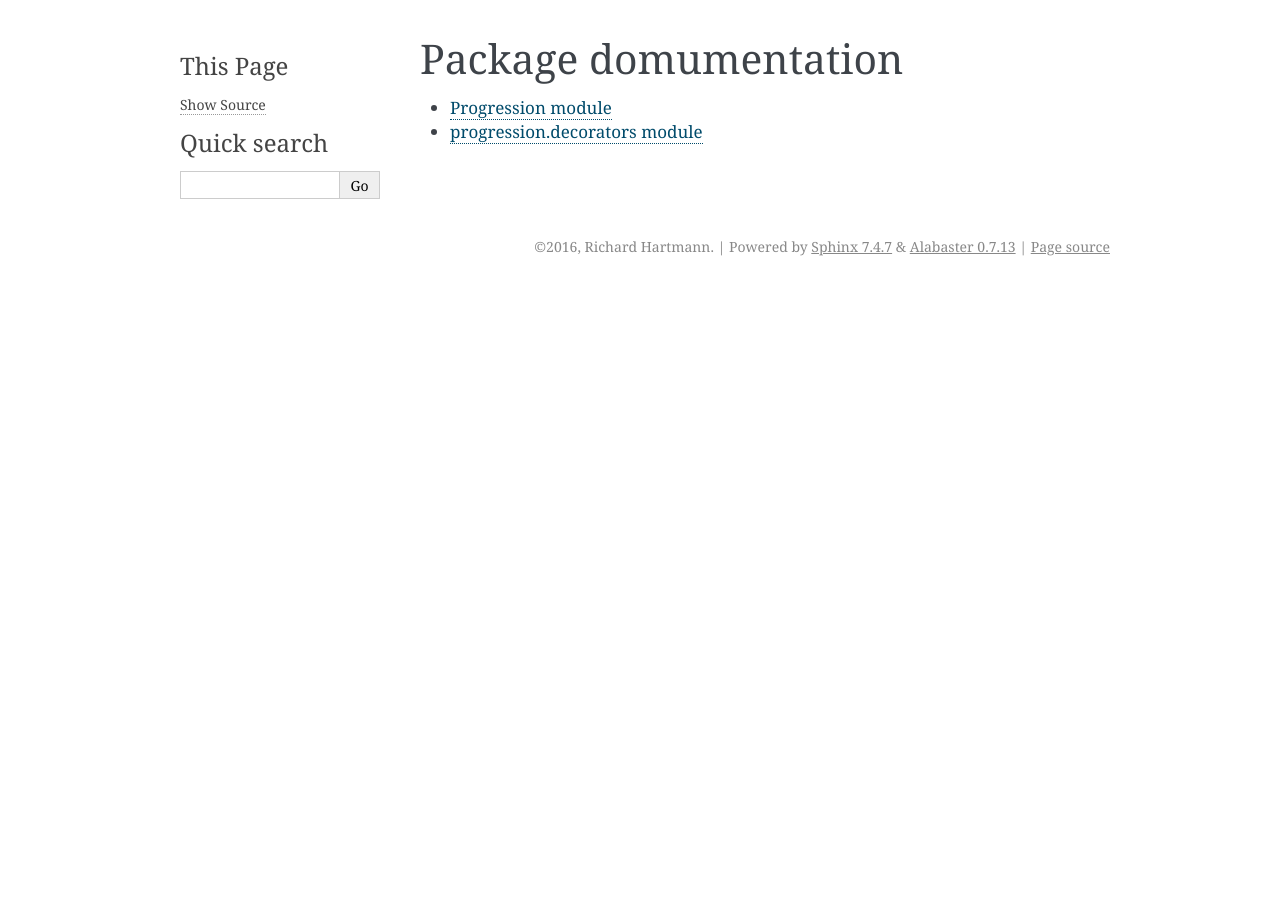
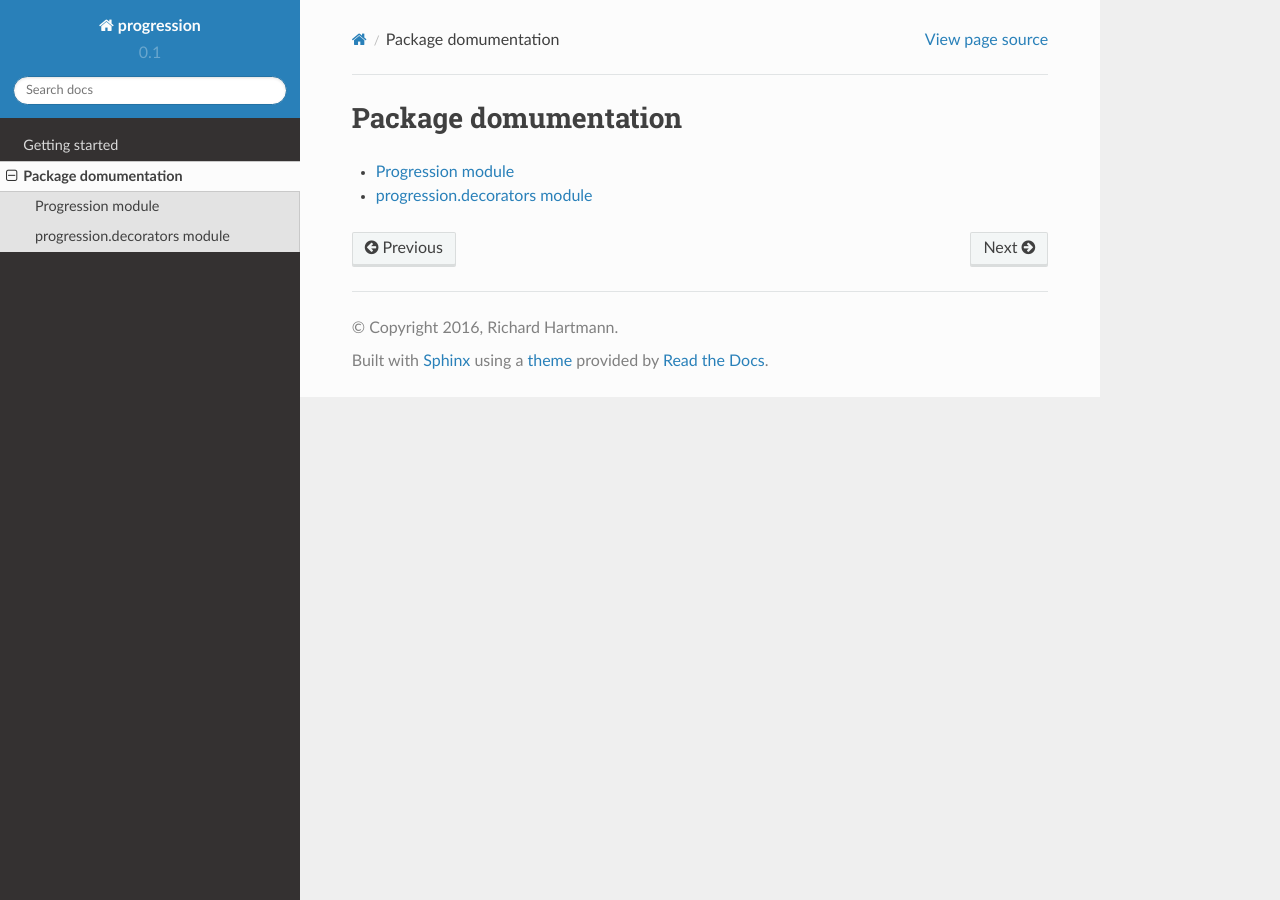
Before and after one commit to cimatosa/progression, a Sphinx documentation site: the page built from doc/progression.rst, in a window 1280 px wide. Built offline with Sphinx 7.4.7 and the Read the Docs theme 2.0.0, drawn with Linux system fonts in a browser that asks for light colours.

Commit message:
changed sphinx theme

```diff
--- a/doc/conf.py
+++ b/doc/conf.py
@@ -129,7 +129,8 @@ todo_include_todos = True
 # The theme to use for HTML and HTML Help pages.  See the documentation for
 # a list of builtin themes.
 #
-html_theme = 'alabaster'
+import sphinx_rtd_theme
+html_theme = 'sphinx_rtd_theme'
 
 # Theme options are theme-specific and customize the look and feel of a theme
 # further.  For a list of options available for each theme, see the
@@ -138,7 +139,7 @@ html_theme = 'alabaster'
 # html_theme_options = {}
 
 # Add any paths that contain custom themes here, relative to this directory.
-# html_theme_path = []
+html_theme_path = [sphinx_rtd_theme.get_html_theme_path()]
 
 # The name for this set of Sphinx documents.
 # "<project> v<release> documentation" by default.
--- a/progression/__init__.py
+++ b/progression/__init__.py
@@ -28,6 +28,7 @@ or if you just like statistics this package does the job.
     <span style="color:#800000">  _4_:</span><span style="color:#00ff00"><b>[</b><b>E</b>-183.51ms</span>    [21.8c/s] <b>G</b> 1.00s     16.0%      <b>O</b> 1.18s<b><span style="color:#00ff00">]</span></b>
     <br>
     </div>
+    <br>
 
 It is pure python. It runs with python version 2 and 3. If you have IPython (and ipywidgets) installed and enable
 the widgets extension
```
